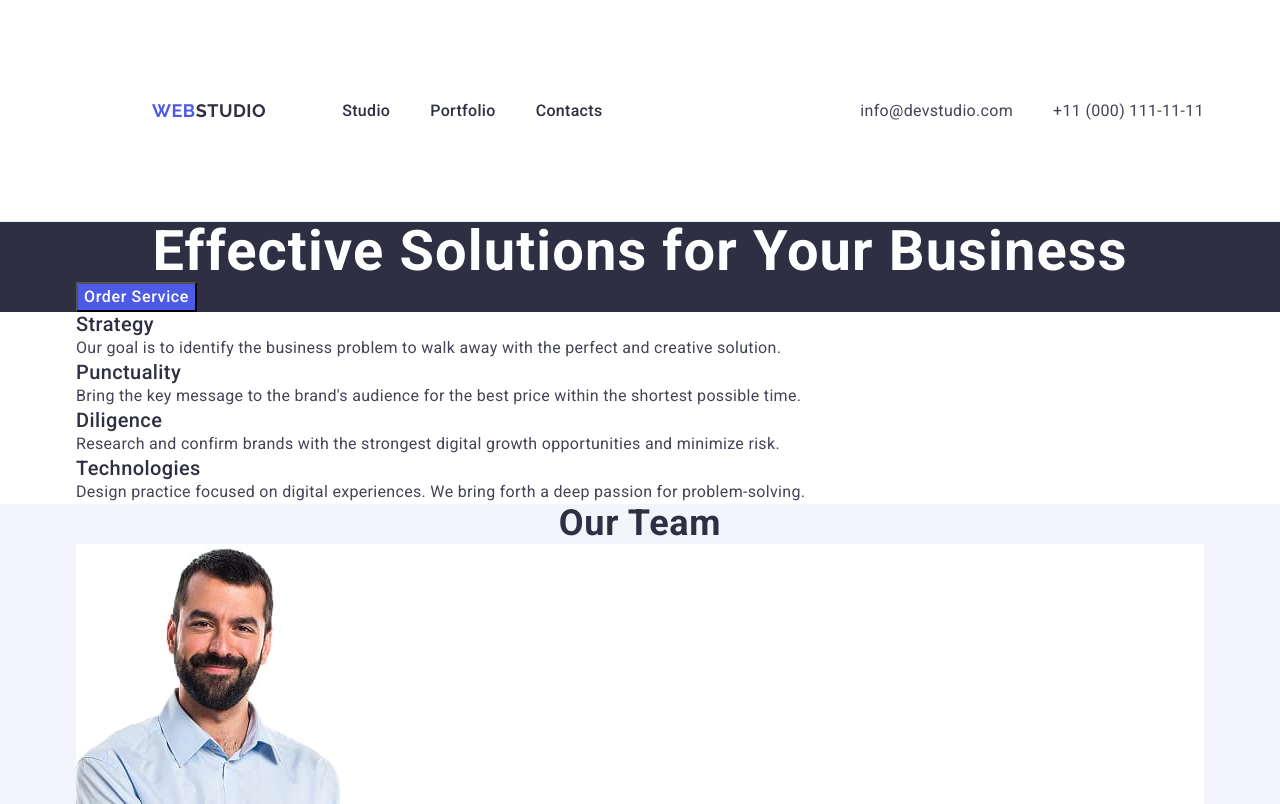
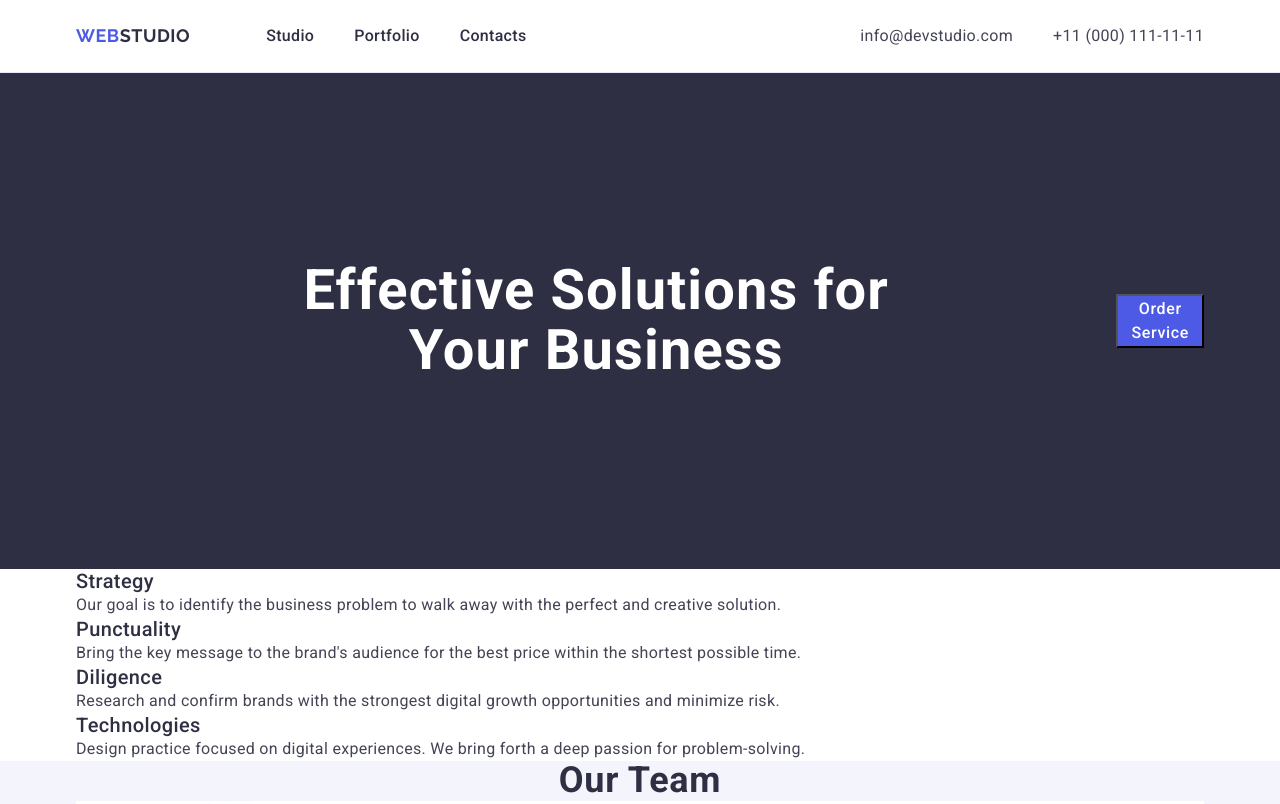
Before and after one commit to NataliShatina/goit-markup-hw-03, a plain HTML site: page index.html in a window 1280 px wide. Shown: the top 804 px of the page. Drawn offline with nearby package versions, Linux system fonts and the light colour scheme.

Commit message:
light correction

```diff
--- a/css/styles.css
+++ b/css/styles.css
@@ -17,7 +17,7 @@ h1, h2, h3, h4, h5, h6, p {
   margin: 0;
 }
 .container {
-  width: 1158px;
+  max-width: 1158px;
   padding: 0 15px;
   margin: 0 auto;
 }
@@ -41,7 +41,7 @@ h1, h2, h3, h4, h5, h6, p {
   text-transform: uppercase;
   color: #4d5ae5;
   padding: 24px 0;
-  margin: 76px;
+  margin-right: 76px;
 }
 
 .header-logo .logo-part {
@@ -119,6 +119,10 @@ h1, h2, h3, h4, h5, h6, p {
   clip: rect(0 0 0 0);
   overflow: hidden;
 }
+.banner-container {
+  display: flex;
+  align-items: center;
+}
 .banner-h {
   font-weight: 700;
   font-size: 56px;
@@ -126,6 +130,7 @@ h1, h2, h3, h4, h5, h6, p {
   letter-spacing: 0.02em;
   text-align: center;
   color: #fff;
+  padding: 188px ;
 }
 .banner-button {
   cursor: pointer;
--- a/index.html
+++ b/index.html
@@ -59,7 +59,7 @@
 
     <main>
       <section class="banner">
-        <div class="container">
+        <div class="container banner-container">
           <h1 class="banner-h">Effective Solutions for Your Business</h1>
           <button class="banner-button" type="button">Order Service</button>
         </div>
```
